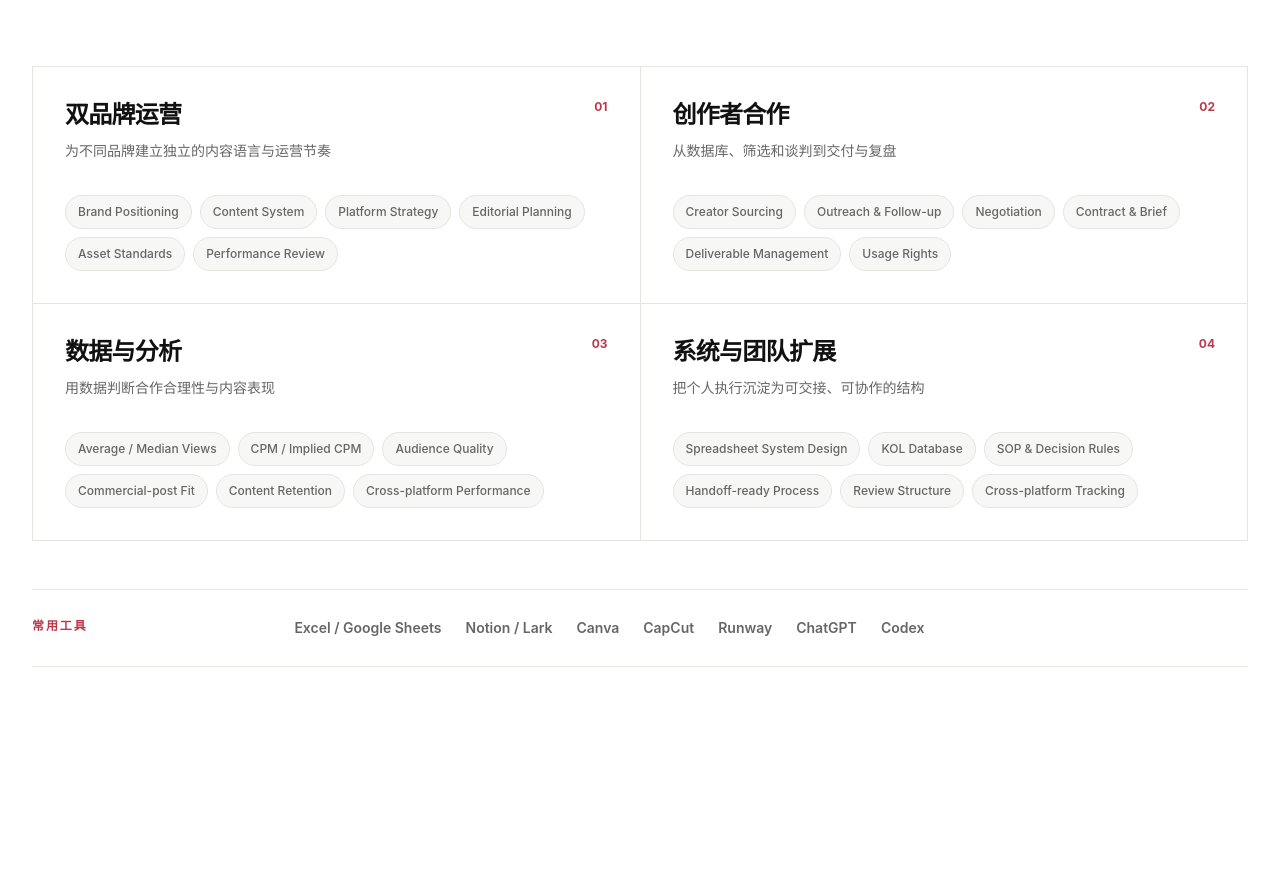
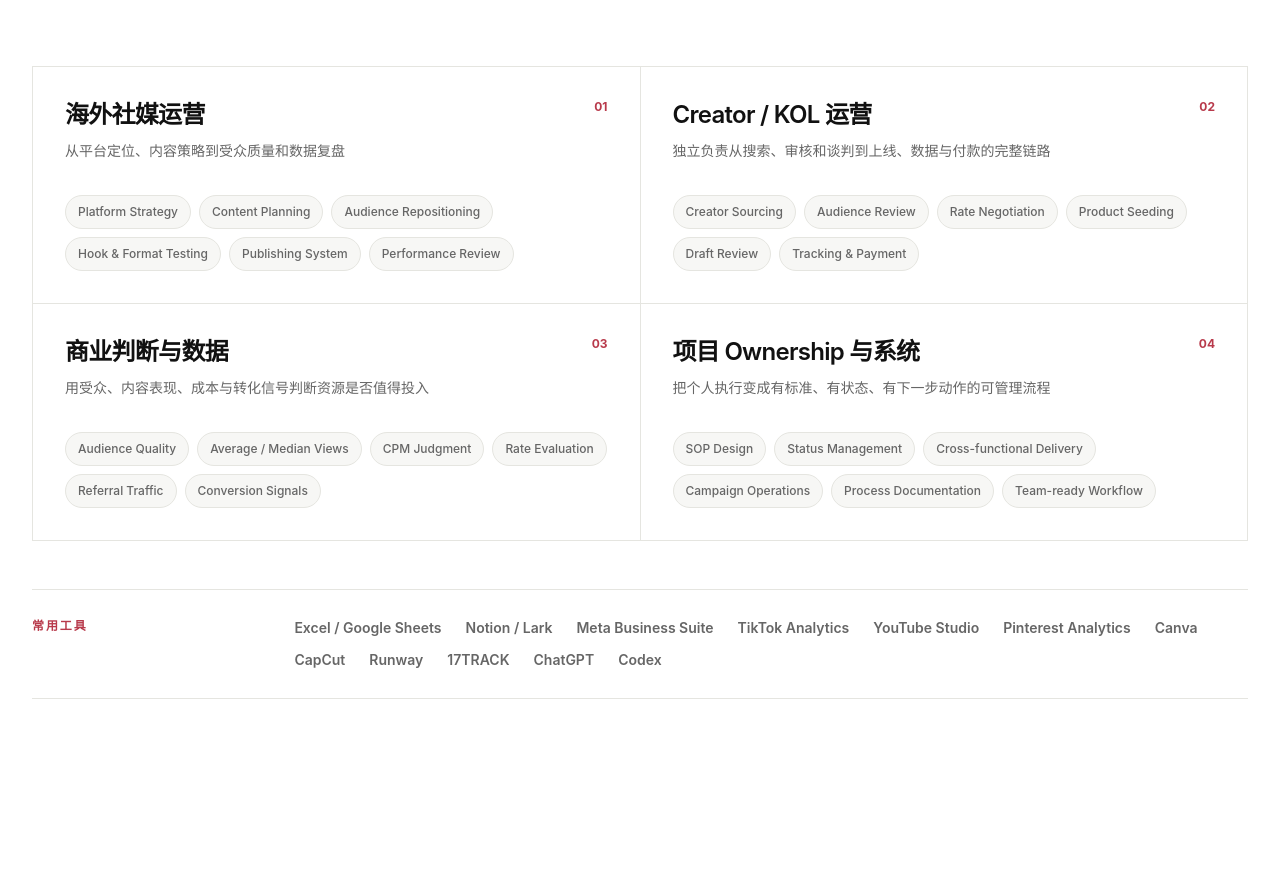
Before and after one commit to chenghongchao/cien-work, a Next.js app: page / in a window 1280 px wide. Shown: the part 8011-8907 px from the top of the page. Built offline with nearby package versions, Linux system fonts and the light colour scheme; no server answers.

Commit message:
Refocus portfolio skills on social creator and ownership

```diff
--- a/src/data/skills.ts
+++ b/src/data/skills.ts
@@ -8,63 +8,63 @@ export type SkillGroup = {
 
 export const skillGroups: SkillGroup[] = [
   {
-    title: { zh: "双品牌运营", en: "Multi-brand Operations" },
+    title: { zh: "海外社媒运营", en: "Social Media Operations" },
     description: {
-      zh: "为不同品牌建立独立的内容语言与运营节奏",
-      en: "Distinct content languages and operating rhythms for different brands",
+      zh: "从平台定位、内容策略到受众质量和数据复盘",
+      en: "From channel positioning and content strategy to audience quality and performance review",
     },
     items: [
-      "Brand Positioning",
-      "Content System",
       "Platform Strategy",
-      "Editorial Planning",
-      "Asset Standards",
+      "Content Planning",
+      "Audience Repositioning",
+      "Hook & Format Testing",
+      "Publishing System",
       "Performance Review",
     ],
   },
   {
-    title: { zh: "创作者合作", en: "Creator Operations" },
+    title: { zh: "Creator / KOL 运营", en: "Creator / KOL Operations" },
     description: {
-      zh: "从数据库、筛选和谈判到交付与复盘",
-      en: "From database and evaluation to negotiation, delivery, and review",
+      zh: "独立负责从搜索、审核和谈判到上线、数据与付款的完整链路",
+      en: "End-to-end ownership from sourcing and evaluation through publishing, reporting, and payment",
     },
     items: [
       "Creator Sourcing",
-      "Outreach & Follow-up",
-      "Negotiation",
-      "Contract & Brief",
-      "Deliverable Management",
-      "Usage Rights",
+      "Audience Review",
+      "Rate Negotiation",
+      "Product Seeding",
+      "Draft Review",
+      "Tracking & Payment",
     ],
   },
   {
-    title: { zh: "数据与分析", en: "Data & Analysis" },
+    title: { zh: "商业判断与数据", en: "Commercial Judgment & Data" },
     description: {
-      zh: "用数据判断合作合理性与内容表现",
-      en: "Data-informed evaluation of partnerships and content",
+      zh: "用受众、内容表现、成本与转化信号判断资源是否值得投入",
+      en: "Evaluating where to invest through audience, performance, cost, and conversion signals",
     },
     items: [
+      "Audience Quality",
       "Average / Median Views",
-      "CPM / Implied CPM",
-      "Audience Quality",
-      "Commercial-post Fit",
-      "Content Retention",
-      "Cross-platform Performance",
+      "CPM Judgment",
+      "Rate Evaluation",
+      "Referral Traffic",
+      "Conversion Signals",
     ],
   },
   {
-    title: { zh: "系统与团队扩展", en: "Systems & Team Readiness" },
+    title: { zh: "项目 Ownership 与系统", en: "Project Ownership & Systems" },
     description: {
-      zh: "把个人执行沉淀为可交接、可协作的结构",
-      en: "Turning individual execution into handoff-ready team workflows",
+      zh: "把个人执行变成有标准、有状态、有下一步动作的可管理流程",
+      en: "Turning individual execution into manageable workflows with rules, status, and next actions",
     },
     items: [
-      "Spreadsheet System Design",
-      "KOL Database",
-      "SOP & Decision Rules",
-      "Handoff-ready Process",
-      "Review Structure",
-      "Cross-platform Tracking",
+      "SOP Design",
+      "Status Management",
+      "Cross-functional Delivery",
+      "Campaign Operations",
+      "Process Documentation",
+      "Team-ready Workflow",
     ],
   },
 ];
@@ -72,9 +72,14 @@ export const skillGroups: SkillGroup[] = [
 export const tools = [
   "Excel / Google Sheets",
   "Notion / Lark",
+  "Meta Business Suite",
+  "TikTok Analytics",
+  "YouTube Studio",
+  "Pinterest Analytics",
   "Canva",
   "CapCut",
   "Runway",
+  "17TRACK",
   "ChatGPT",
   "Codex",
 ];
```
